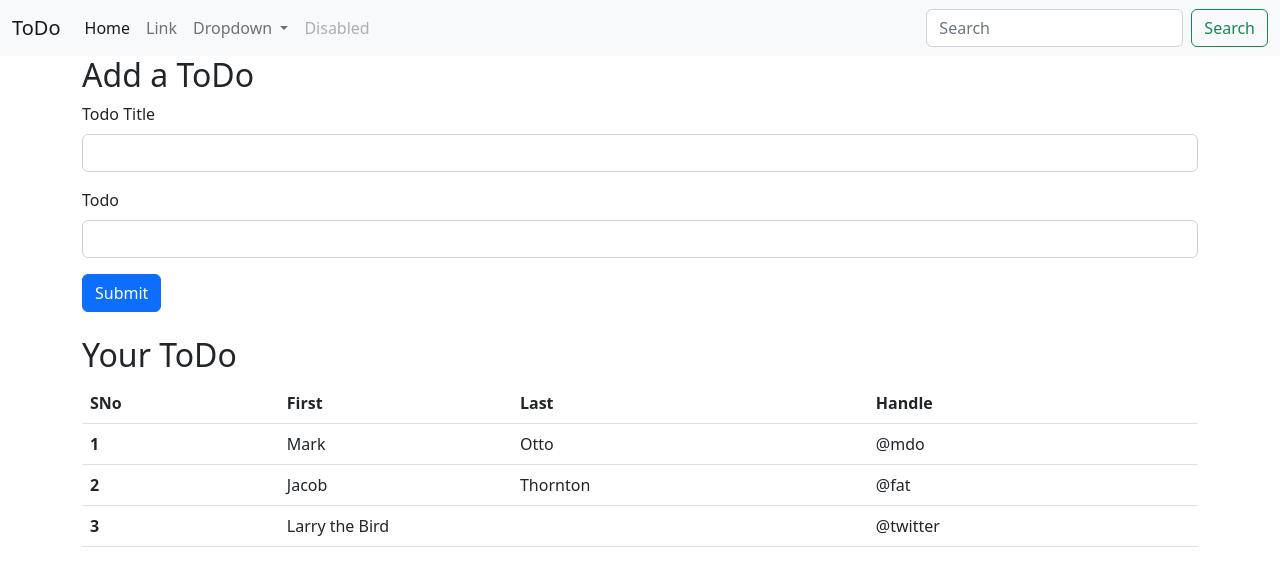
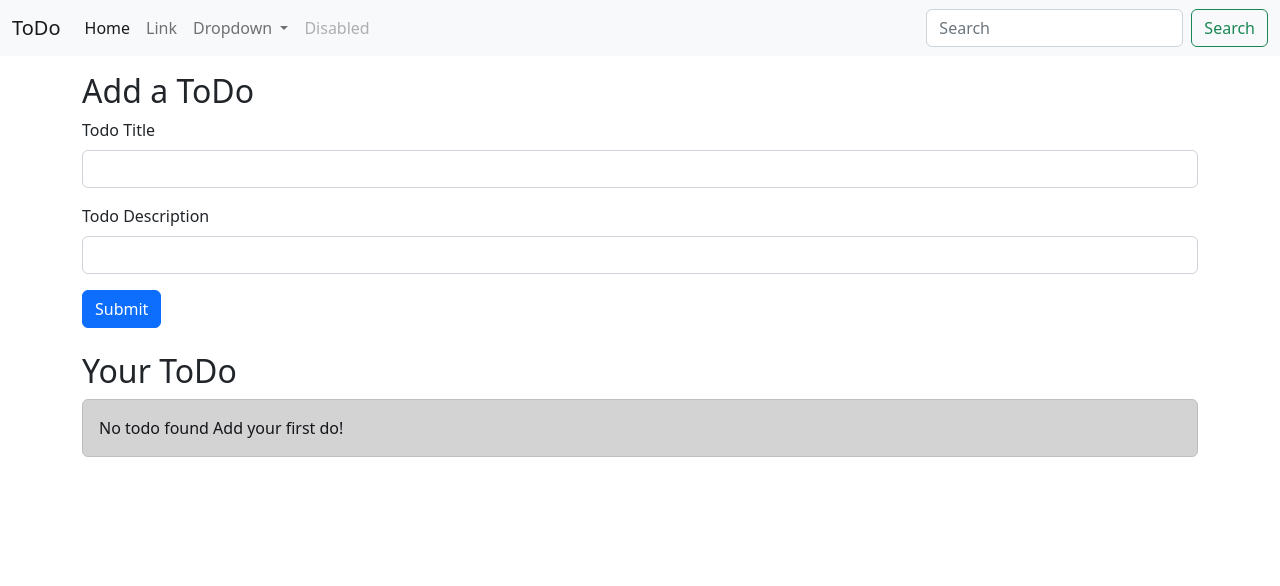
Before and after one commit to techloset/Ahsan-Akhtar, a Flask app: page / in a window 1280 px wide. Shown: the top 586 px of the page. Run offline with Flask 3, Linux system fonts and the light colour scheme; parts of the project's set-up code (start-up, migrations or seed data) failed here and were passed over.

Commit message:
basic tasks

```diff
--- a/app.py
+++ b/app.py
@@ -1,17 +1,21 @@
-from flask import Flask, render_template
+from flask import Flask, render_template,request,redirect
 from flask_sqlalchemy import SQLAlchemy
 from datetime import datetime
 
-db = SQLAlchemy()
+# db = SQLAlchemy()
+
 
 app = Flask(__name__)
 app.config['SQLALCHEMY_DATABASE_URI']='sqlite:///todo.db'
-app.config['SQLALCHEMY_TRACK_MODIFICATION']=False
+app.config['SQLALCHEMY_TRACK_MODIFICATIONS']=False
 db=SQLAlchemy(app)
+
+
+# render class
 
 class Todo(db.Model):
     sno = db.Column(db.Integer,primary_key=True)
-    title = db.Column(db.String,(200),nullable=False)
+    title = db.Column(db.String(200),nullable=False)
     desc = db.Column(db.String(500),nullable=False)
     date_created = db.Column(db.DateTime, default=datetime.utcnow)
 
@@ -21,12 +25,56 @@ class Todo(db.Model):
 
 
 
-@app.route('/')
+
+@app.route('/',methods=['GET','POST'])
 
 def hello_world():
+    if request.method=='POST':
+        Title=request.form['title']
+        desc=request.form['desc']
+        todo = Todo(title=Title, desc=desc)
+        db.session.add(todo)
+    db.session.commit()
+
+    # get list of todos from db
+    allTodo =Todo.query.all()
     #render a to html page
-    return render_template("index.html")
-    #return 'Hello World!'
+    return render_template("index.html",allTodo=allTodo)
+
+
+# @app.route('/show')
+
+# def products():
+#     #allTodo =Todo.query.all()
+
+#     print(allTodo)
+#     return 'this is all todos'
+
+@app.route('/update')
+
+def update():
+    #allTodo =Todo.query.all()
+
+    print(allTodo)
+    return 'this is all todos'
+
+@app.route('/delete/<int:sno>')
+
+# def delete(sno):
+    # todo = Todo.query.filter_by(sno=sno).first()
+    # if todo:
+    #     db.session.delete(todo)
+    #     db.session.commit()
+    # return redirect('/')
+
+def delete(sno):
+    todo =Todo.query.filter_by(sno=sno).first()
+    db.session.delete(todo)
+    db.session.commit()
+    return redirect('/')
 
 if __name__ == "__main__":
+
+    with app.app_context():
+        db.create_all()
     app.run(debug=True)
--- /dev/null
+++ b/templates/base.html
@@ -0,0 +1,64 @@
+<!doctype html>
+<html lang="en">
+
+<head>
+    <meta charset="utf-8">
+    <meta name="viewport" content="width=device-width, initial-scale=1">
+    <title>My ToDo</title>
+    <link href="https://cdn.jsdelivr.net/npm/bootstrap@5.2.3/dist/css/bootstrap.min.css" rel="stylesheet"
+        integrity="sha384-rbsA2VBKQhggwzxH7pPCaAqO46MgnOM80zW1RWuH61DGLwZJEdK2Kadq2F9CUG65" crossorigin="anonymous">
+</head>
+
+<body>
+<!-- Nav bar Start -->
+<nav class="navbar navbar-expand-lg bg-light">
+    <div class="container-fluid">
+        <a class="navbar-brand" href="/">ToDo</a>
+        <button class="navbar-toggler" type="button" data-bs-toggle="collapse"
+            data-bs-target="#navbarSupportedContent" aria-controls="navbarSupportedContent" aria-expanded="false"
+            aria-label="Toggle navigation">
+            <span class="navbar-toggler-icon"></span>
+        </button>
+        <div class="collapse navbar-collapse" id="navbarSupportedContent">
+            <ul class="navbar-nav me-auto mb-2 mb-lg-0">
+                <li class="nav-item">
+                    <a class="nav-link active" aria-current="page" href="#">Home</a>
+                </li>
+                <li class="nav-item">
+                    <a class="nav-link" href="#">Link</a>
+                </li>
+                <li class="nav-item dropdown">
+                    <a class="nav-link dropdown-toggle" href="#" role="button" data-bs-toggle="dropdown"
+                        aria-expanded="false">
+                        Dropdown
+                    </a>
+                    <ul class="dropdown-menu">
+                        <li><a class="dropdown-item" href="#">Action</a></li>
+                        <li><a class="dropdown-item" href="#">Another action</a></li>
+                        <li>
+                            <hr class="dropdown-divider">
+                        </li>
+                        <li><a class="dropdown-item" href="#">Something else here</a></li>
+                    </ul>
+                </li>
+                <li class="nav-item">
+                    <a class="nav-link disabled">Disabled</a>
+                </li>
+            </ul>
+            <form class="d-flex" role="search">
+                <input class="form-control me-2" type="search" placeholder="Search" aria-label="Search">
+                <button class="btn btn-outline-success" type="submit">Search</button>
+            </form>
+        </div>
+    </div>
+</nav>
+<!-- Nav bar End -->
+
+
+    {% block body %}
+
+
+    {% endblock body %}
+</body>
+
+</html>
--- a/templates/index.html
+++ b/templates/index.html
@@ -1,79 +1,28 @@
-<!doctype html>
-<html lang="en">
 
-<head>
-    <meta charset="utf-8">
-    <meta name="viewport" content="width=device-width, initial-scale=1">
-    <title>My ToDo</title>
-    <link href="https://cdn.jsdelivr.net/npm/bootstrap@5.2.3/dist/css/bootstrap.min.css" rel="stylesheet"
-        integrity="sha384-rbsA2VBKQhggwzxH7pPCaAqO46MgnOM80zW1RWuH61DGLwZJEdK2Kadq2F9CUG65" crossorigin="anonymous">
-</head>
+{% extends 'base.html' %}
+{% block body %}
 
-<body>
-    <!-- Nav bar Start -->
 
-    <nav class="navbar navbar-expand-lg bg-light">
-        <div class="container-fluid">
-            <a class="navbar-brand" href="#">ToDo</a>
-            <button class="navbar-toggler" type="button" data-bs-toggle="collapse"
-                data-bs-target="#navbarSupportedContent" aria-controls="navbarSupportedContent" aria-expanded="false"
-                aria-label="Toggle navigation">
-                <span class="navbar-toggler-icon"></span>
-            </button>
-            <div class="collapse navbar-collapse" id="navbarSupportedContent">
-                <ul class="navbar-nav me-auto mb-2 mb-lg-0">
-                    <li class="nav-item">
-                        <a class="nav-link active" aria-current="page" href="#">Home</a>
-                    </li>
-                    <li class="nav-item">
-                        <a class="nav-link" href="#">Link</a>
-                    </li>
-                    <li class="nav-item dropdown">
-                        <a class="nav-link dropdown-toggle" href="#" role="button" data-bs-toggle="dropdown"
-                            aria-expanded="false">
-                            Dropdown
-                        </a>
-                        <ul class="dropdown-menu">
-                            <li><a class="dropdown-item" href="#">Action</a></li>
-                            <li><a class="dropdown-item" href="#">Another action</a></li>
-                            <li>
-                                <hr class="dropdown-divider">
-                            </li>
-                            <li><a class="dropdown-item" href="#">Something else here</a></li>
-                        </ul>
-                    </li>
-                    <li class="nav-item">
-                        <a class="nav-link disabled">Disabled</a>
-                    </li>
-                </ul>
-                <form class="d-flex" role="search">
-                    <input class="form-control me-2" type="search" placeholder="Search" aria-label="Search">
-                    <button class="btn btn-outline-success" type="submit">Search</button>
-                </form>
-            </div>
-        </div>
-    </nav>
 
-    <!-- Nav bar End -->
+
+
 
     <!-- Form Start -->
-    <div class="container">
+    <div class="container my-3">
         <h2>Add a ToDo</h2>
 
-        <form>
+        <form action="/" method="POST">
             <div class="mb-3">
                 <label for="title" class="form-label">Todo Title</label>
-                <input type="text" class="form-control" id="title" aria-describedby="emailHelp">
+                <input type="text" class="form-control"name="title" id="title" >
 
             </div>
             <div class="mb-3">
-                <label for="desc" class="form-label">Todo</label>
-                <input type="password" class="form-control" id="desc">
+                <label for="esc" class="form-label">Todo Description</label>
+                <input type="text" class="form-control"name="desc" id="desc" >
+
             </div>
-            <!-- <div class="mb-3 form-check">
-                <input type="checkbox" class="form-check-input" id="exampleCheck1">
-                <label class="form-check-label" for="exampleCheck1">Check me out</label>
-            </div> -->
+
             <button type="submit" class="btn btn-primary">Submit</button>
         </form>
     </div>
@@ -82,33 +31,40 @@
     <!-- Table Start -->
     <div class="container my-4">
         <h2>Your ToDo</h2>
+
+                {% if allTodo|length==0 %}
+
+                <div class="alert alert-dark" role="alert">
+                    No todo found Add your first do!
+                  </div>
+
+                {% else %}
                 <table class="table">
                     <thead>
                       <tr>
                         <th scope="col">SNo</th>
-                <th scope="col">First</th>
-                <th scope="col">Last</th>
-                <th scope="col">Handle</th>
+                        <th scope="col">Title</th>
+                        <th scope="col">Description</th>
+                        <th scope="col">Time</th>
+                        <th scope="col">Acation</th>
                       </tr>
                     </thead>
                     <tbody>
+
+                <!-- uas janja loop  -->
+                {% for Todo in allTodo %}
                 <tr>
-                <th scope="row">1</th>
-                <td>Mark</td>
-                <td>Otto</td>
-                <td>@mdo</td>
+                    <th scope="row">{{loop.index}}</th>
+                    <td>{{Todo.title}}</td>
+                    <td>{{Todo.desc}}</td>
+                    <td>{{Todo.date_created}}</td>
+                    <td><a href="/updata/{{Todo.sno}}" type="button" class="btn btn-outline-success btn-sm mx-1">Update</button>
+                    <a href="/delete/{{Todo.sno}}" type="button" class="btn btn-outline-danger btn-sm mx-1">Delete</button></td>
                   </tr>
-              <tr>
-                <th scope="row">2</th>
-                <td>Jacob</td>
-                <td>Thornton</td>
-                <td>@fat</td>
-              </tr>
-              <tr>
-                <th scope="row">3</th>
-                <td colspan="2">Larry the Bird</td>
-                <td>@twitter</td>
-              </tr>
+                {% endfor %}
+                {% endif %}
+
+
             </tbody>
           </table>
     </div>
@@ -117,6 +73,5 @@
     <script src="https://cdn.jsdelivr.net/npm/bootstrap@5.2.3/dist/js/bootstrap.bundle.min.js"
     integrity="sha384-kenU1KFdBIe4zVF0s0G1M5b4hcpxyD9F7jL+jjXkk+Q2h455rYXK/7HAuoJl+0I4"
     crossorigin="anonymous"></script>
-</body>
 
-</html>
+    {% endblock body %}
```
Also changed, not shown: instance/todo.db (added). Lines whose indentation alone changed are shown as unchanged.
